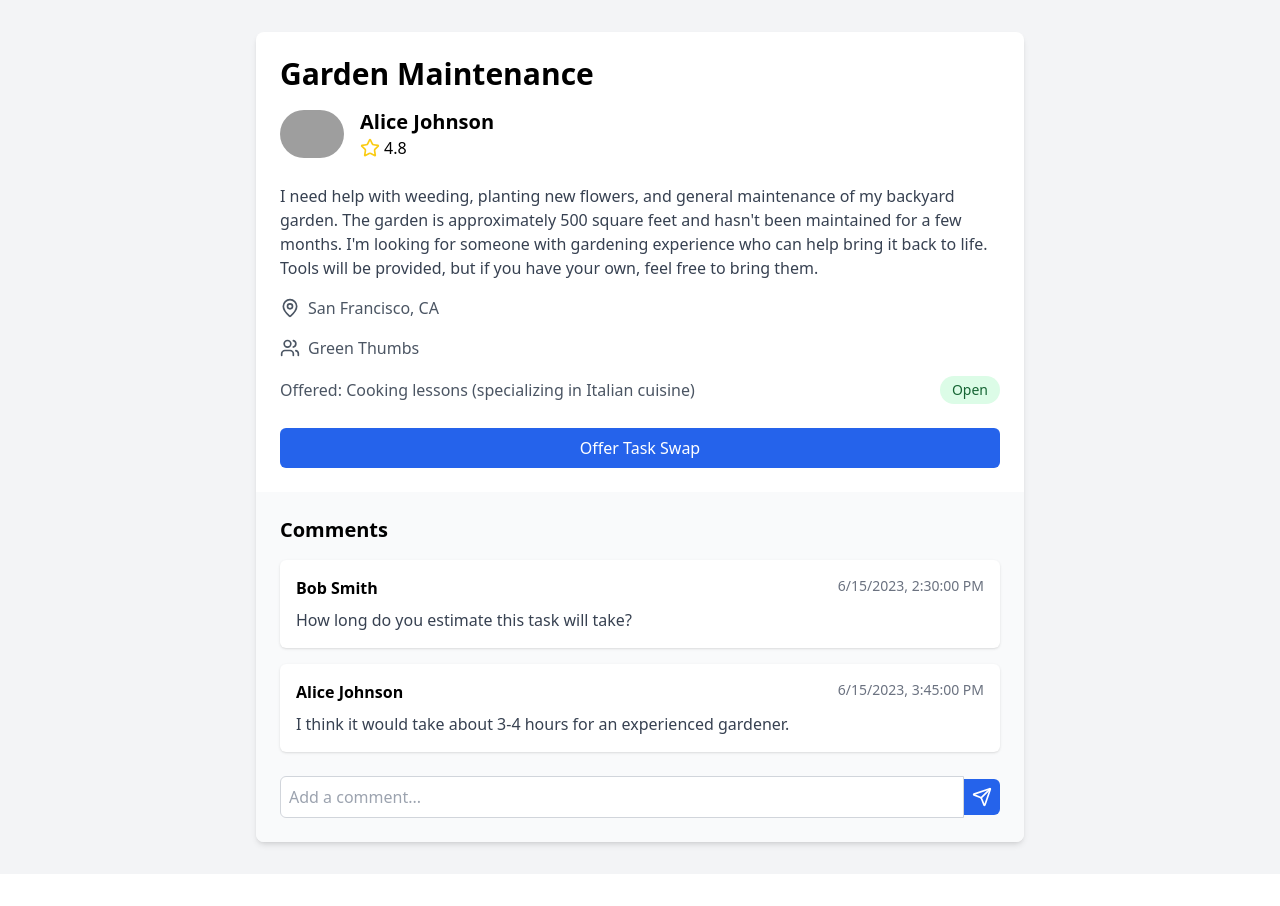
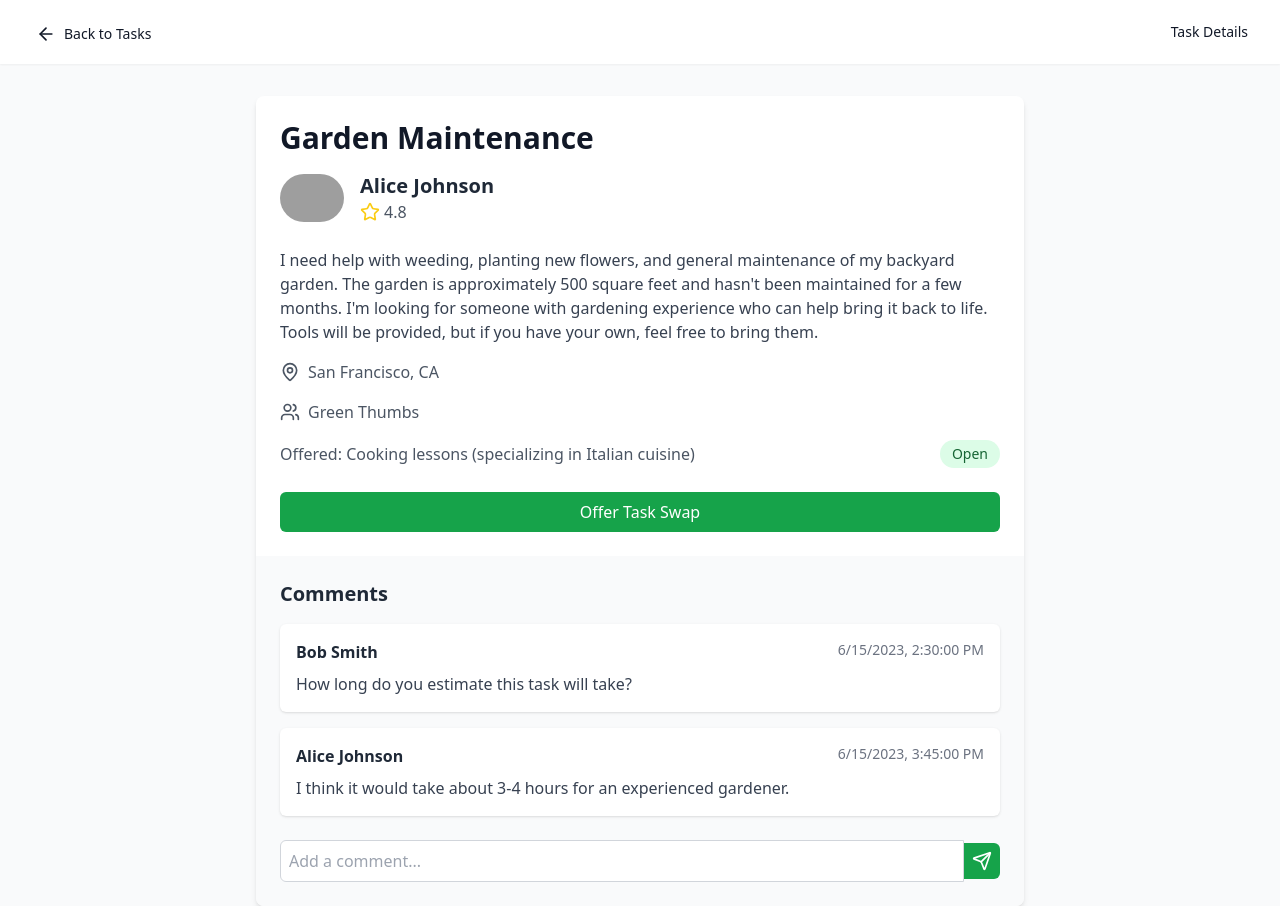
Before and after one commit to kaushalkahapola/iwb017-code-glitch, a Next.js app in the folder frontend/: page /tasks/1 in a window 1280 px wide. Before the commit the page ends 874 px from the top, so only its background shows below. Built offline with nearby package versions, Linux system fonts and the light colour scheme; grey boxes are pictures that could not be loaded.

Commit message:
Task Details Page Modified

```diff
--- a/frontend/app/components/AuthenticatedHeader.tsx
+++ /dev/null
@@ -1,34 +0,0 @@
-import Link from "next/link"
-import Image from "next/image"
-import { Bell, MessageSquare, User } from 'lucide-react'
-
-export default function AuthenticatedHeader() {
-  return (
-    <header className="sticky top-0 z-50 w-full border-b border-gray-200 bg-white">
-      <div className="container mx-auto px-4 sm:px-6 lg:px-8">
-        <div className="flex h-16 items-center justify-between">
-          <Link href="/" className="flex items-center space-x-2">
-            <Image src="/placeholder.svg?height=32&width=32" alt="Logo" width={32} height={32} />
-            <span className="font-bold text-green-600">TaskSwap</span>
-          </Link>
-          <nav className="hidden md:flex items-center space-x-4">
-            <Link href="/dashboard" className="text-gray-600 hover:text-green-600 transition-colors">Dashboard</Link>
-            <Link href="/tasks" className="text-gray-600 hover:text-green-600 transition-colors">Tasks</Link>
-            <Link href="/communities" className="text-gray-600 hover:text-green-600 transition-colors">Communities</Link>
-          </nav>
-          <div className="flex items-center space-x-4">
-            <button className="text-gray-600 hover:text-green-600 transition-colors">
-              <Bell className="h-6 w-6" />
-            </button>
-            <button className="text-gray-600 hover:text-green-600 transition-colors">
-              <MessageSquare className="h-6 w-6" />
-            </button>
-            <button className="text-gray-600 hover:text-green-600 transition-colors">
-              <User className="h-6 w-6" />
-            </button>
-          </div>
-        </div>
-      </div>
-    </header>
-  )
-}
--- a/frontend/app/tasks/[id]/page.tsx
+++ b/frontend/app/tasks/[id]/page.tsx
@@ -1,15 +1,16 @@
 'use client'
 
+import { useState } from 'react'
 import Image from 'next/image'
-import { useState } from 'react'
-import { MapPin, Users, Star, MessageSquare, Send } from 'lucide-react'
+import Link from 'next/link'
+import { MapPin, Users, Star, MessageSquare, Send, ArrowLeft } from 'lucide-react'
 
-export default function TaskDetails() {
+export default function TaskDetails({ params }: { params: { id: string } }) {
   const [comment, setComment] = useState('')
 
   // This would typically come from your API or props
   const task = {
-    id: '1',
+    id: params.id,
     title: 'Garden Maintenance',
     description: 'I need help with weeding, planting new flowers, and general maintenance of my backyard garden. The garden is approximately 500 square feet and hasn\'t been maintained for a few months. I\'m looking for someone with gardening experience who can help bring it back to life. Tools will be provided, but if you have your own, feel free to bring them.',
     offeredTask: 'Cooking lessons (specializing in Italian cuisine)',
@@ -27,7 +28,7 @@ export default function TaskDetails() {
     ]
   }
 
-  const handleCommentSubmit = (e: { preventDefault: () => void }) => {
+  const handleCommentSubmit = (e: React.FormEvent) => {
     e.preventDefault()
     // Here you would typically send the comment to your API
     console.log('Submitting comment:', comment)
@@ -35,10 +36,27 @@ export default function TaskDetails() {
   }
 
   return (
-    <div className="min-h-screen bg-gray-100 py-8">
-      <div className="max-w-3xl mx-auto bg-white rounded-lg shadow-md overflow-hidden">
+    <div className="min-h-screen bg-gray-50">
+      <nav className="bg-white shadow-sm">
+        <div className="max-w-7xl mx-auto px-4 sm:px-6 lg:px-8">
+          <div className="flex justify-between h-16">
+            <div className="flex">
+              <Link href="/tasks" className="inline-flex items-center px-1 pt-1 text-sm font-medium text-gray-900">
+                <ArrowLeft className="h-5 w-5 mr-2" />
+                Back to Tasks
+              </Link>
+            </div>
+            <div className="flex items-center">
+              <span className="text-gray-900 text-sm font-medium">Task Details</span>
+            </div>
+          </div>
+        </div>
+      </nav>
+
+      <div className="max-w-3xl mx-auto mt-8">
+        <div className="bg-white rounded-lg shadow-md overflow-hidden">
           <div className="p-6">
-          <h1 className="text-3xl font-bold mb-4">{task.title}</h1>
+            <h1 className="text-3xl font-bold mb-4 text-gray-900">{task.title}</h1>
 
             <div className="flex items-center mb-6">
               <Image
@@ -49,10 +67,10 @@ export default function TaskDetails() {
                 className="rounded-full mr-4"
               />
               <div>
-              <h2 className="text-xl font-semibold">{task.user.name}</h2>
+                <h2 className="text-xl font-semibold text-gray-800">{task.user.name}</h2>
                 <div className="flex items-center">
                   <Star className="w-5 h-5 text-yellow-400 mr-1" />
-                <span>{task.user.rating.toFixed(1)}</span>
+                  <span className="text-gray-600">{task.user.rating.toFixed(1)}</span>
                 </div>
               </div>
             </div>
@@ -79,18 +97,18 @@ export default function TaskDetails() {
               </div>
             </div>
 
-          <button className="w-full bg-blue-600 text-white py-2 px-4 rounded-md hover:bg-blue-700 transition-colors">
+            <button className="w-full bg-green-600 text-white py-2 px-4 rounded-md hover:bg-green-700 transition-colors">
               Offer Task Swap
             </button>
           </div>
 
           <div className="bg-gray-50 p-6">
-          <h3 className="text-xl font-semibold mb-4">Comments</h3>
+            <h3 className="text-xl font-semibold mb-4 text-gray-800">Comments</h3>
             <div className="space-y-4 mb-6">
               {task.comments.map((comment) => (
                 <div key={comment.id} className="bg-white p-4 rounded-md shadow">
                   <div className="flex justify-between items-start mb-2">
-                  <span className="font-semibold">{comment.user}</span>
+                    <span className="font-semibold text-gray-800">{comment.user}</span>
                     <span className="text-sm text-gray-500">
                       {new Date(comment.timestamp).toLocaleString()}
                     </span>
@@ -105,11 +123,11 @@ export default function TaskDetails() {
                 value={comment}
                 onChange={(e) => setComment(e.target.value)}
                 placeholder="Add a comment..."
-              className="flex-grow p-2 border border-gray-300 rounded-l-md focus:outline-none focus:ring-2 focus:ring-blue-500"
+                className="flex-grow p-2 border border-gray-300 rounded-l-md focus:outline-none focus:ring-2 focus:ring-green-500"
               />
               <button
                 type="submit"
-              className="bg-blue-600 text-white p-2 rounded-r-md hover:bg-blue-700 transition-colors"
+                className="bg-green-600 text-white p-2 rounded-r-md hover:bg-green-700 transition-colors"
               >
                 <Send className="w-5 h-5" />
               </button>
@@ -117,5 +135,6 @@ export default function TaskDetails() {
           </div>
         </div>
       </div>
+    </div>
   )
 }
```
Lines whose indentation alone changed are shown as unchanged.
